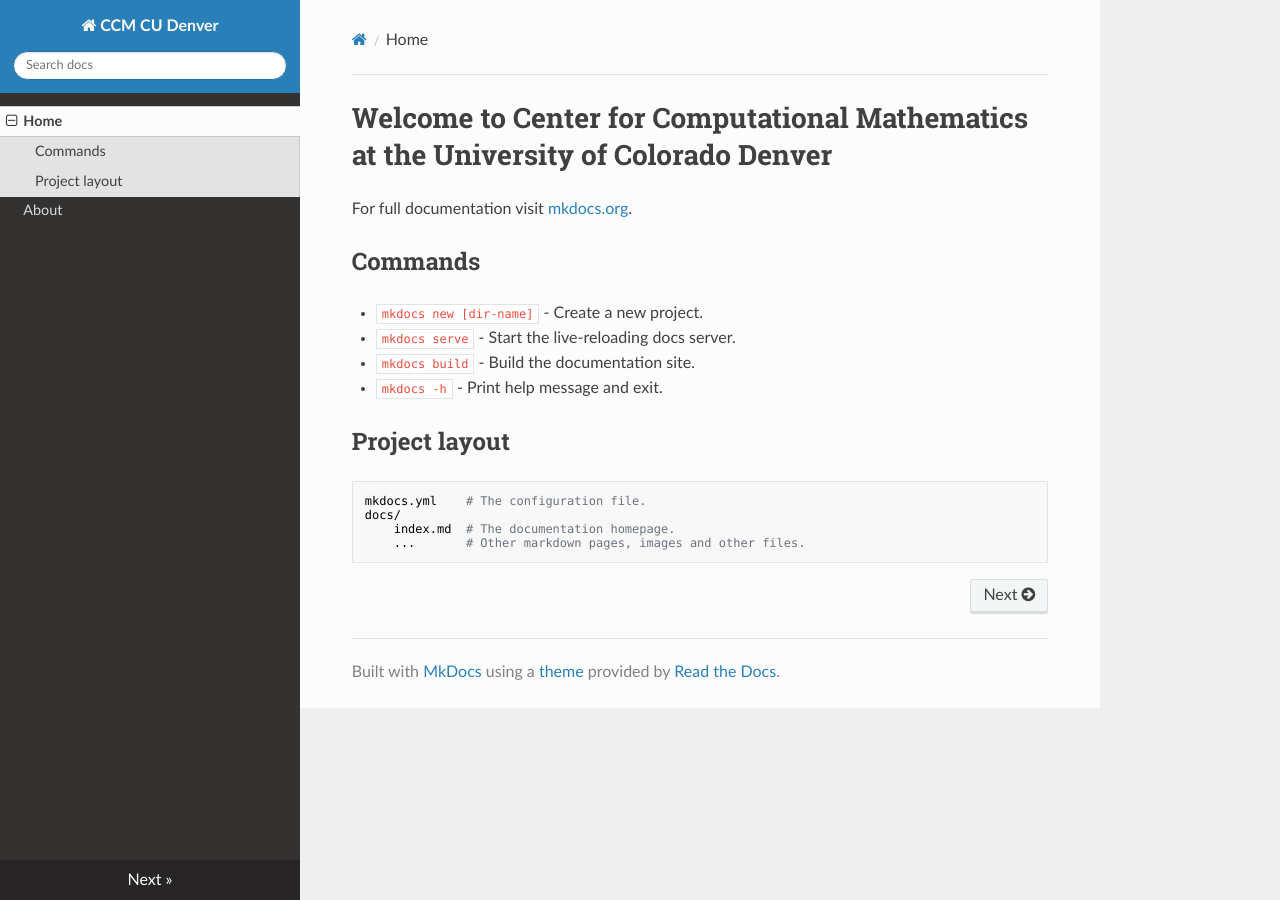
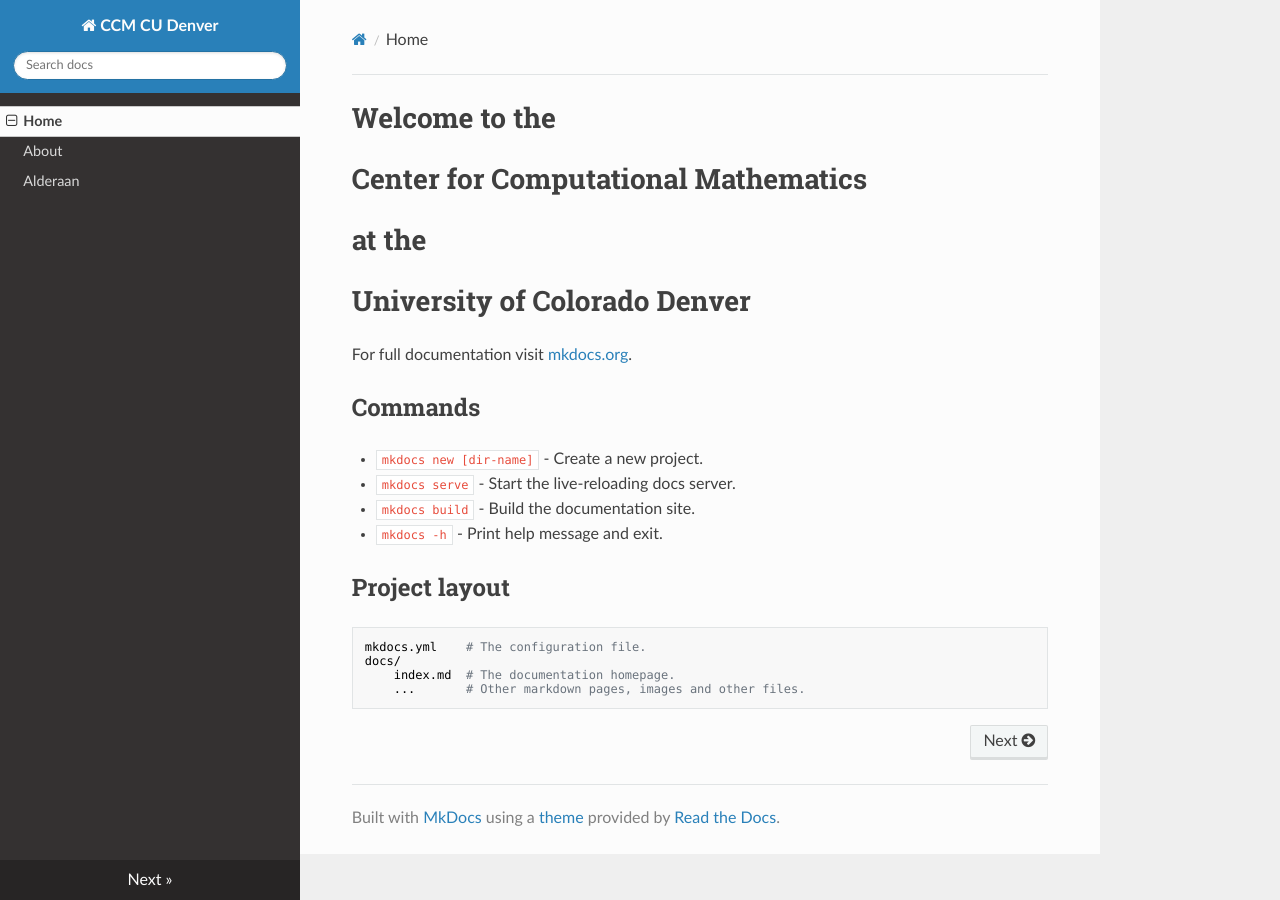
Before and after one commit to ccmucdenver/ccm-docs, an MkDocs documentation site: the page built from docs/index.md, in a window 1280 px wide. Built offline with MkDocs 1.6.1, drawn with Linux system fonts in a browser that asks for light colours; nearby versions of some CDN libraries.

Commit message:
adding alderaan page from https://wiki.openwfm.org/wiki/Alderaan

```diff
--- a/docs/index.md
+++ b/docs/index.md
@@ -1,4 +1,7 @@
-# Welcome to Center for Computational Mathematics at the University of Colorado Denver
+# Welcome to the
+# Center for Computational Mathematics
+# at the
+# University of Colorado Denver
 
 For full documentation visit [mkdocs.org](https://www.mkdocs.org).
 
--- a/mkdocs.yml
+++ b/mkdocs.yml
@@ -3,4 +3,5 @@ site_url: https://example.com/
 nav:
     - Home: index.md
     - About: about.md
+    - Alderaan: alderaan.md
 theme: readthedocs
```
Also changed, not shown: docs/alderaan.md (added, +43 -0 lines).
